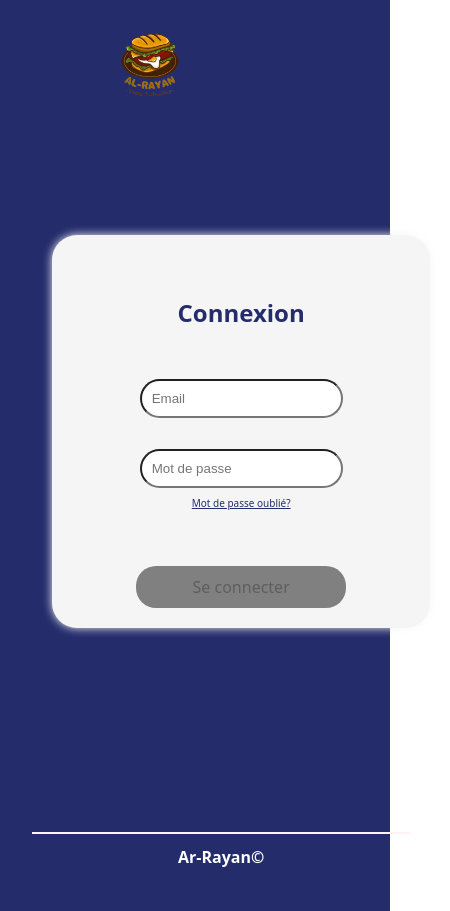
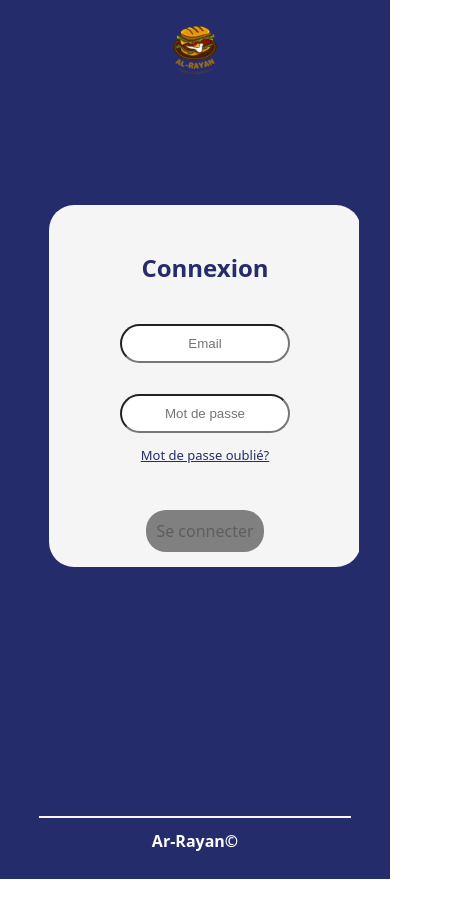
Before and after one commit to mamadiang/Pointage, a React app in the folder frontend/: page /connexion in a window 390 px wide. Shown: the whole page, 450 px wide, since content can reach past the window. After the commit the page ends 879 px from the top, so only its background shows below. Built offline with nearby package versions, Linux system fonts and the light colour scheme; the HTML template or start-up script is replaced by a standard one.

Commit message:
mise en place de la responsive

```diff
--- a/frontend/src/Styles/Accueil.css
+++ b/frontend/src/Styles/Accueil.css
@@ -85,3 +85,57 @@ ON NE TOUCHE PAS AU LAYOUT
     cursor: pointer;
     animation: monAnimation 2s ease-in-out infinite alternate;
 }
+
+@media (max-width: 400px) {
+
+    #root {
+
+        max-width: 100%;
+        padding: 1rem 0.5rem;
+        overflow-x: hidden;
+    }
+
+
+    .accueil {
+        width: 100%;
+        max-width: 100%;
+        display: flex;
+        flex-direction: column;
+        align-items: center;
+        text-align: center;
+    }
+
+    .imageAccueil {
+        width: 100%;
+        display: block;
+        margin: 5vh auto 0 auto;
+    }
+
+    .imageAccueil img {
+        max-width: 80vw;
+        height: auto;
+        margin: 0 auto;
+        display: block;
+
+        animation: none !important;
+        transform: none !important;
+    }
+
+    .connexion {
+        font-size: 1.5rem;
+        margin-top: 30px;
+        padding: 10px 0;
+        width: 100%;
+        text-align: center;
+    }
+
+    .verso-img {
+        width: 100px;
+    }
+    .connexion span {
+        opacity: 1 !important;
+    }
+    .connexion .verso-img {
+        opacity: 0 !important;
+    }
+}
--- a/frontend/src/Styles/Connexion.css
+++ b/frontend/src/Styles/Connexion.css
@@ -40,6 +40,8 @@
     margin: 8px;
     box-sizing: border-box;
     border-radius: 20px;
+
+    text-align: center;
   }
 
   .error {
@@ -48,7 +50,6 @@
   }
 
   button {
-    width: 62%;
     padding: 10px;
     background-color: green;
     border: none;
@@ -70,3 +71,37 @@
     font-size: x-small;
     cursor: pointer;
   }
+
+  /* Media Query pour les petits écrans (comme l'iPhone 12 mini ou plus petits) */
+@media (max-width: 400px) {
+    .login-container {
+        padding-left: 10px;
+        padding-right: 10px;
+        align-items: flex-start;
+    }
+    .login-form {
+        width: 100%;
+        max-width: 350px;
+        padding: 15px;
+        margin-top: 20vh;
+        box-shadow: none;
+    }
+    input {
+
+        text-align: center;
+    }
+    button {
+        margin-top: 30px;
+        padding: 12px;
+    }
+    .connexion-title {
+        padding: 10px;
+        font-size: 1.5rem;
+    }
+    .p-forgot {
+        font-size: small;
+        margin-top: 5px;
+    }
+
+
+}
--- a/frontend/src/Styles/Footer.css
+++ b/frontend/src/Styles/Footer.css
@@ -1,7 +1,7 @@
 
 .footer-separator{
     border-top: 2px solid rgb(254, 243, 243);
-    width: 97vw;
+    width: 90vw;
     height: 1px;
 
 }
@@ -10,7 +10,7 @@
 
     text-align: center;
     padding: 10px 0;
-    max-width: 100vw;
+    max-width: 90vw;
     margin: 0 auto;
     text-align: center;
 
@@ -20,3 +20,20 @@
     color: white;
     font-weight: bold;
 }
+
+@media (max-width: 400px) {
+
+    .footer {
+        max-width: 100vw;
+    }
+
+    .footer-separator {
+        width: 80vw;
+        margin: 0 auto;
+    }
+
+    .footer-title {
+        font-size: 1rem;
+        margin-top: 10px;
+    }
+}
--- a/frontend/src/Styles/Navbar.css
+++ b/frontend/src/Styles/Navbar.css
@@ -1,6 +1,18 @@
 .logo{
-    width: 130px;
+    width: 150px;
     position: absolute;
     right: 45%;
-    top: 0%;
+    top: 5%;
 }
+
+
+@media (max-width: 400px){
+
+    .logo {
+
+        width: 100px;
+        right: 50%;
+        transform: translateX(50%);
+        top: 0%;
+    }
+}
```
